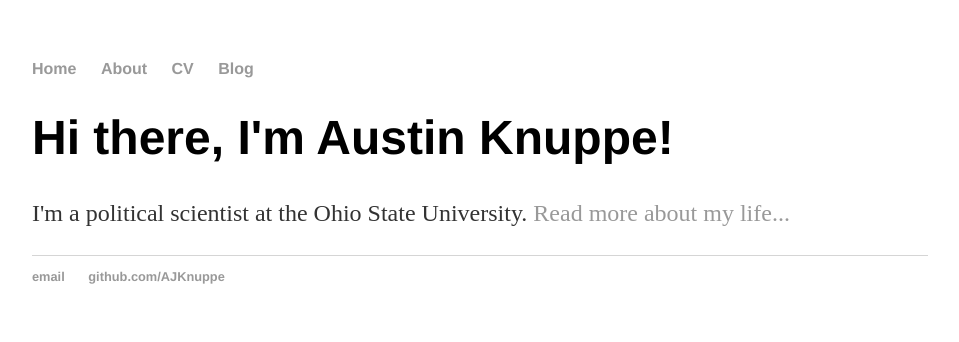
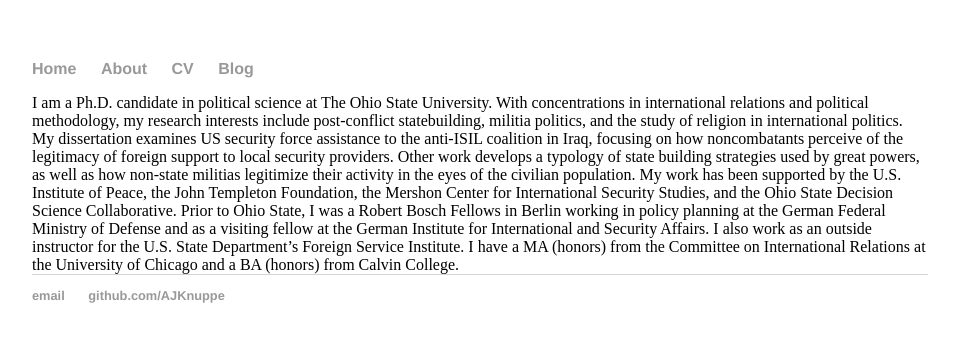
Before and after one commit to AJKnuppe/AJKnuppe.github.io, a Jekyll site: the page built from index.html, in a window 1280 px wide. Shown: the top 342 px of the page, without its empty margins (160-1119 px from the left). Built offline with Jekyll 4.4.1, drawn with Linux system fonts in a browser that asks for light colours.

Commit message:
Update index.html

```diff
--- a/index.html
+++ b/index.html
@@ -2,7 +2,4 @@
 layout: default
 title: Austin J. Knuppe
 ---
-<div class="blurb">
-	<h1>Hi there, I'm Austin Knuppe!</h1>
-	<p>I'm a political scientist at the Ohio State University. <a href="/about">Read more about my life...</a></p>
-</div><!-- /.blurb -->
+I am a Ph.D. candidate in political science at The Ohio State University. With concentrations in international relations and political methodology, my research interests include post-conflict statebuilding, militia politics, and the study of religion in international politics. My dissertation examines US security force assistance to the anti-ISIL coalition in Iraq, focusing on how noncombatants perceive of the legitimacy of foreign support to local security providers. Other work develops a typology of state building strategies used by great powers, as well as how non-state militias legitimize their activity in the eyes of the civilian population. My work has been supported by the U.S. Institute of Peace, the John Templeton Foundation, the Mershon Center for International Security Studies, and the Ohio State Decision Science Collaborative.  Prior to Ohio State, I was a Robert Bosch Fellows in Berlin working in policy planning at the German Federal Ministry of Defense and as a visiting fellow at the German Institute for International and Security Affairs. I also work as an outside instructor for the U.S. State Department’s Foreign Service Institute. I have a MA (honors) from the Committee on International Relations at the University of Chicago and a BA (honors) from Calvin College.
```
